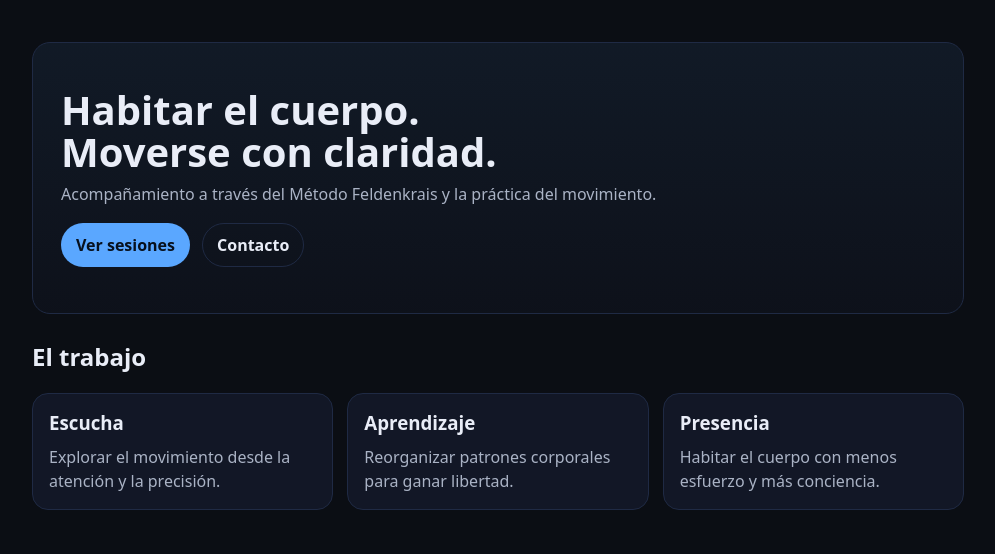
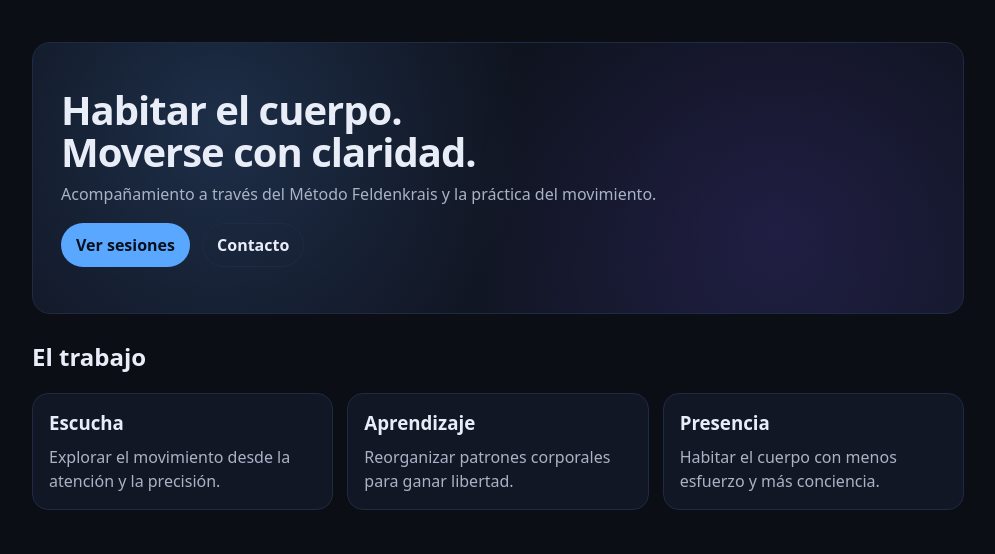
Before and after one commit to mrxv39/majo_villama, a Flask app: page / in a window 1280 px wide. Shown: the part 89-643 px from the top of the page, without its empty margins (142-1137 px from the left). Run offline with Flask 3, Linux system fonts and the light colour scheme.

Commit message:
style: add artistic gradient hero background

```diff
--- a/static/style.css
+++ b/static/style.css
@@ -79,3 +79,15 @@
   .grid2{grid-template-columns:1fr}
   .hero h1{font-size:32px}
 }
+
+.hero--art{
+  background:
+    radial-gradient(circle at 20% 30%, rgba(90,167,255,.18), transparent 40%),
+    radial-gradient(circle at 80% 70%, rgba(120,80,255,.15), transparent 40%),
+    linear-gradient(180deg, rgba(18,23,38,.6), rgba(18,23,38,.9));
+}
+
+.hero--art h1{
+  font-weight:700;
+  letter-spacing:-1px;
+}
```
